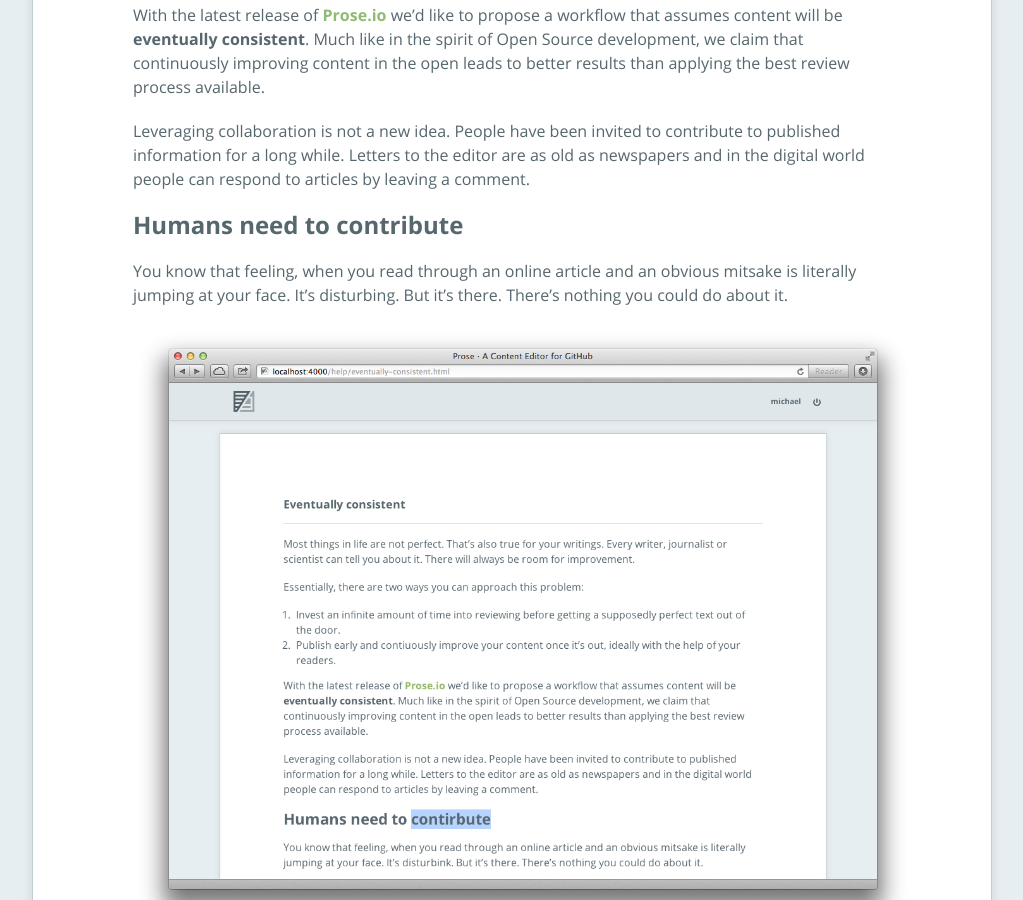
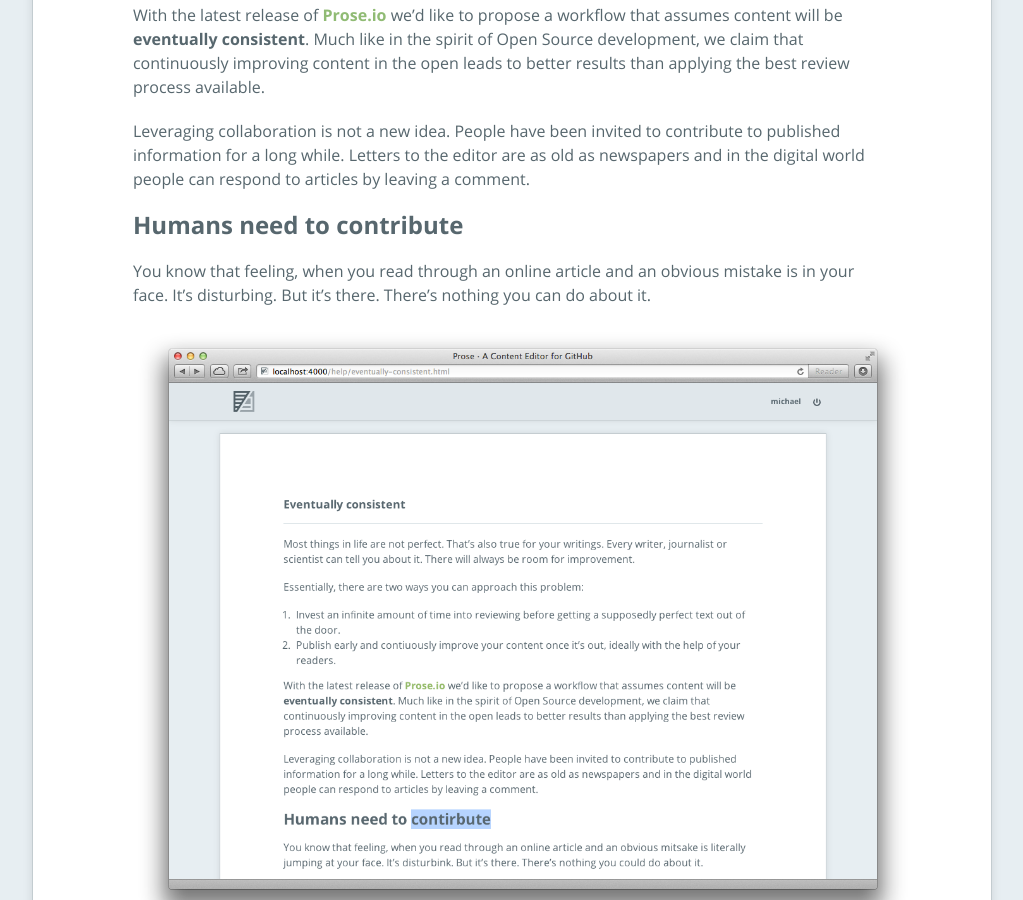
Before and after one commit to prose/prose, a Jekyll site: the page built from _posts/help/2012-08-01-eventually-consistent.md, in a window 1280 px wide and 900 px high, scrolled down 465 px. Shown: the whole window, without its empty margins (128-1151 px from the left). Built offline with Jekyll 4.4.1, drawn with Linux system fonts in a browser that asks for light colours.

Commit message:
Updated _posts/help/2012-08-01-eventually-consistent.md

```diff
--- a/_posts/help/2012-08-01-eventually-consistent.md
+++ b/_posts/help/2012-08-01-eventually-consistent.md
@@ -25,7 +25,7 @@
 
 ## Humans need to contribute
 
-You know that feeling, when you read through an online article and an obvious mitsake is literally jumping at your face. It's disturbing. But it's there. There's nothing you could do about it.
+You know that feeling, when you read through an online article and an obvious mistake is in your face. It's disturbing. But it's there. There's nothing you can do about it.
 
 ![Read Article](/images/screenshots/eventually-consistent/spotting-error.png)
 
```
